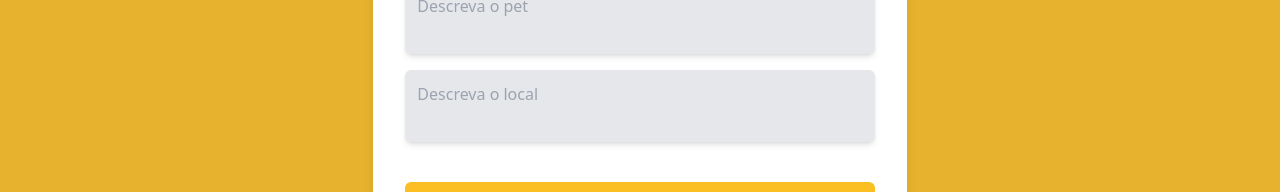
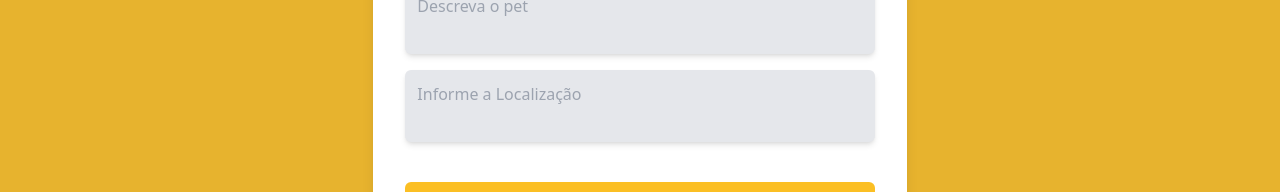
Before and after one commit to moraiskaua/front-end-saving-pets, a Next.js app: page /report in a window 1280 px wide. Shown: the part 1236-1428 px from the top of the page. Built offline with nearby package versions, Linux system fonts and the light colour scheme; a web font is replaced by a local one.

Commit message:
feat: updating pages

```diff
--- a/package.json
+++ b/package.json
@@ -19,6 +19,7 @@
     "autoprefixer": "10.4.15",
     "eslint": "8.48.0",
     "eslint-config-next": "13.4.19",
+    "leaflet": "^1.9.4",
     "next": "13.4.19",
     "postcss": "8.4.29",
     "react": "18.2.0",
--- a/src/pages/report.tsx
+++ b/src/pages/report.tsx
@@ -4,6 +4,8 @@ import FormInput from '@/components/FormInput';
 import FormTextBox from '@/components/FormTextBox';
 
 const Report = () => {
+
+
   return (
     <>
       <Banner
@@ -19,7 +21,7 @@ const Report = () => {
           <FormInput placeholder="Informe seu telefone " required />
           <FormInput placeholder="Informe seu CPF " required />
           <FormTextBox placeholder="Descreva o pet" required />
-          <FormTextBox placeholder="Descreva o local" required />
+          <FormTextBox placeholder="Informe a Localização" required />
           <FormButton text="Enviar" />
         </form>
       </section>
```
Also changed, not shown: src/pages/depositions.tsx (+4 -4 lines), 1 other file (tests, documents, lock files or other folders).
